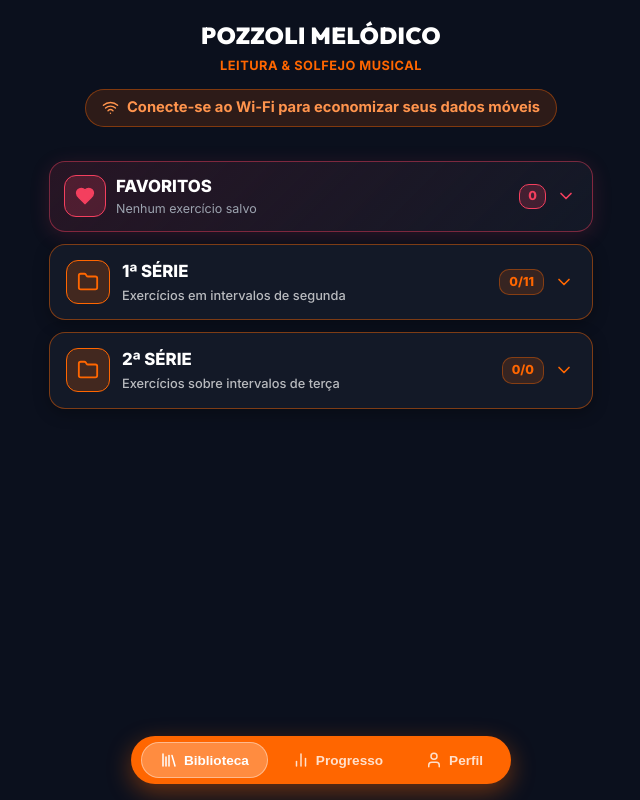
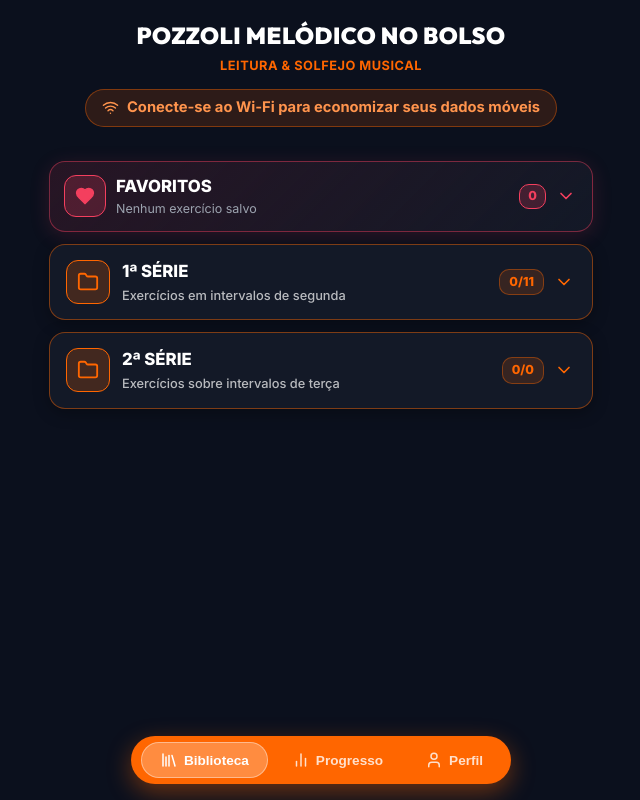
Before and after one commit to darlanmarley-hub/pozzoli-melodico, a React (Vite) app: page / in a window 1280 px wide. Shown: the whole page, without its empty margins (319-959 px from the left). Built offline with nearby package versions, Linux system fonts and the light colour scheme.

Commit message:
fix: altera o nome do topo do app para POZZOLI MELODICO NO BOLSO

```diff
--- a/index.html
+++ b/index.html
@@ -3,7 +3,7 @@
   <head>
     <meta charset="UTF-8" />
     <meta name="viewport" content="width=device-width, initial-scale=1.0, maximum-scale=1.0, minimum-scale=1.0, user-scalable=no, viewport-fit=cover" />
-    <title>Pozzoli Melódico - Leitura de Partituras & Solfejo</title>
+    <title>Pozzoli Melódico no Bolso - Leitura de Partituras & Solfejo</title>
     <meta name="description" content="Aplicativo interativo do Método Pozzoli Melódico. Leitura de partituras MusicXML, metrônomo, sincronização de áudio, acompanhamento de estudos e estatísticas." />
 
     <!-- Google Fonts -->
--- a/src/components/SeriesLibraryModal.jsx
+++ b/src/components/SeriesLibraryModal.jsx
@@ -46,7 +46,7 @@ export default function SeriesLibraryView({
             margin: 0
           }}
         >
-          POZZOLI MELÓDICO
+          POZZOLI MELÓDICO NO BOLSO
         </h1>
 
         <div
```
